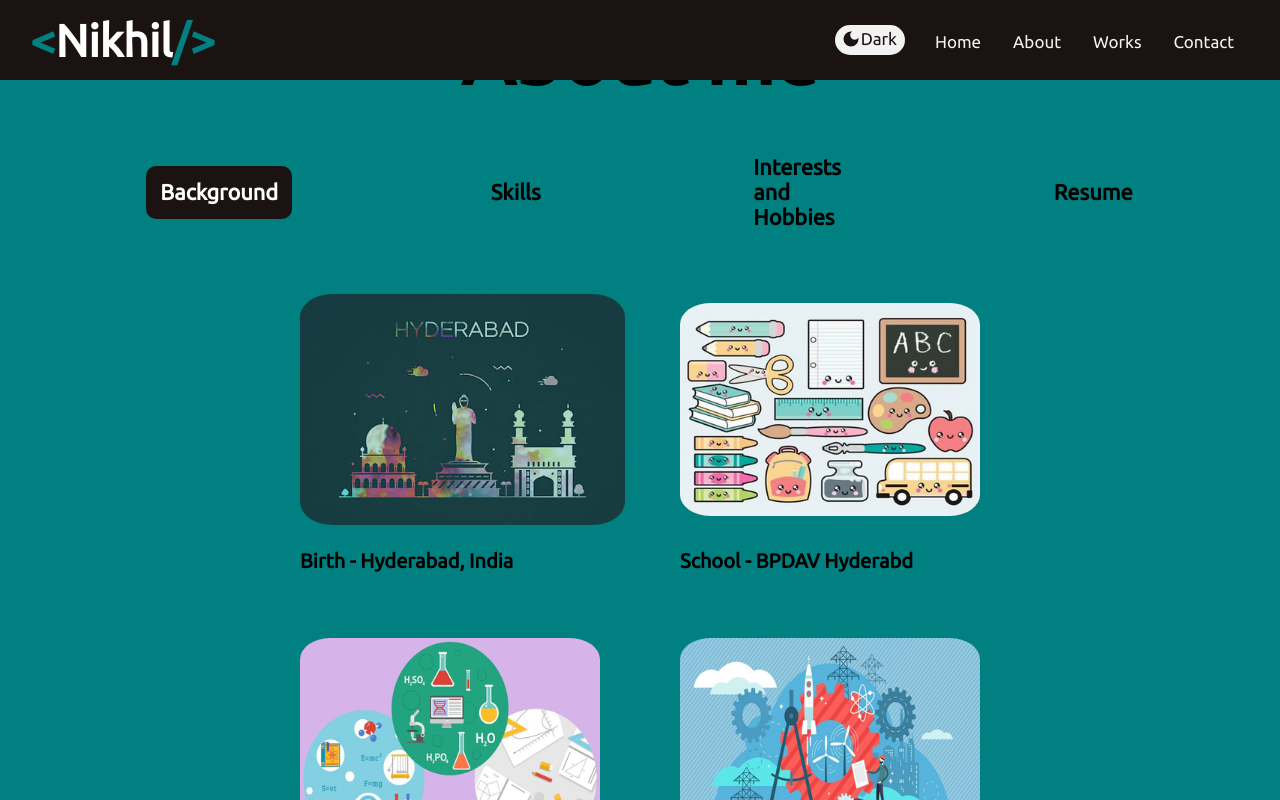
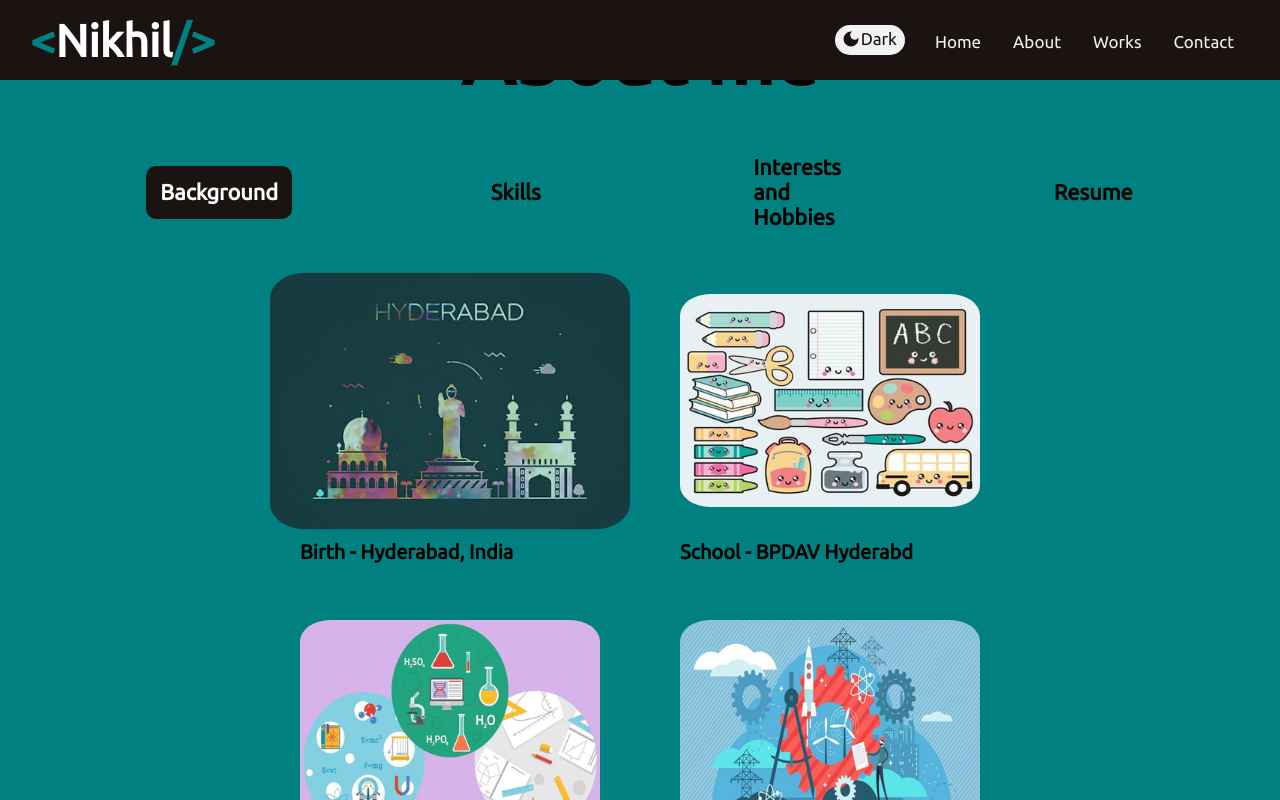
Before and after one commit to ShuntNik/Nikhil-Portfolio, a React (Create React App) app: page / in a window 1280 px wide. In both pictures the pointer is over the picture 450 px from the left and 1177 px from the top of the page. Shown: the part 777-1577 px from the top of the page. Built offline with nearby package versions, Linux system fonts and the light colour scheme.

Commit message:
about item hover

```diff
--- a/src/components/About/About.css
+++ b/src/components/About/About.css
@@ -93,9 +93,8 @@
 }
 
 .about-container-item img:hover {
-    width: 325px;
+    transform: scale(1.2);
     opacity: 0.7;
-    transition: all 0.3s ease-in;
 }
 
 @media (max-width: 998px) {
```
